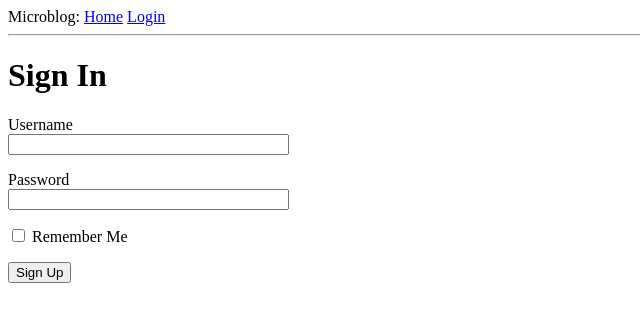
After one commit to aishaolori-aje/microblog, a Flask app: page /login in a window 1280 px wide. The commit adds this page. Shown: the top 322 px of the page, without its empty margins (0-640 px from the left). Run offline with Flask 2, Linux system fonts and the light colour scheme.

Commit message:
first commit

```diff
--- a/app/__init__.py
+++ b/app/__init__.py
@@ -1,3 +1,7 @@
 from flask import Flask
+from config import Config
+
+
 app = Flask(__name__)
+app.config.from_object(Config)
 from app import routes
--- /dev/null
+++ b/app/forms.py
@@ -0,0 +1,9 @@
+from flask_wtf import FlaskForm
+from wtforms import StringField, PasswordField, BooleanField, SubmitField
+from wtforms.validators import DataRequired
+
+class LoginForm(FlaskForm):
+    username = StringField('Username', validators=[DataRequired()])
+    password = PasswordField('Password', validators=[DataRequired()])
+    remember_me = BooleanField('Remember Me')
+    submit = SubmitField('Sign Up')
--- a/app/routes.py
+++ b/app/routes.py
@@ -1,5 +1,6 @@
 from app import app
 from flask import render_template
+from app.forms import LoginForm
 @app.route('/')
 @app.route('/index')
 def index():
@@ -15,3 +16,7 @@ def index():
         },
     ]
     return render_template('index.html', user=user, posts=posts)
+@app.route('/login')
+def login():
+    form = LoginForm()
+    return render_template('login.html', title='Sign In', form=form)
--- /dev/null
+++ b/app/templates/base.html
@@ -0,0 +1,20 @@
+<!DOCTYPE html>
+<html lang="en">
+<head>
+    <meta charset="UTF-8">
+    {% if title %}
+    <title>{{ title }} - Microblog</title>
+    {% else %}
+    <title>Welcome to Microblog!</title>
+    {% endif %}
+</head>
+<body>
+    <div>
+        Microblog:
+        <a href="/index">Home</a>
+        <a href="/login">Login</a>
+    </div>
+    <hr>
+    {% block content %}{% endblock %}
+</body>
+</html>
--- /dev/null
+++ b/app/templates/login.html
@@ -0,0 +1,23 @@
+{% extends "base.html" %}
+
+{% block content %}
+    <h1>Sign In</h1>
+<form action="" method="post" novalidate>
+    {{ form.hidden_tag() }}
+    <p>
+        {{ form.username.label }}<br>
+        {{ form.username(size=32) }}
+    </p>
+
+    <p>
+        {{ form.password.label }}<br>
+        {{ form.password(size=32) }}
+    </p>
+
+    <p>
+        {{ form.remember_me() }} {{ form.remember_me.label }}
+    </p>
+
+    <p>{{ form.submit() }}</p>
+</form>
+{% endblock %}
--- /dev/null
+++ b/config.py
@@ -0,0 +1,4 @@
+import os
+
+class Config(object):
+    SECRET_KEY = os.environ.get('SECRET_KEY') or 'you-will-never-guess'
```
Also changed, not shown: app/templates/index.html (+6 -15 lines).
